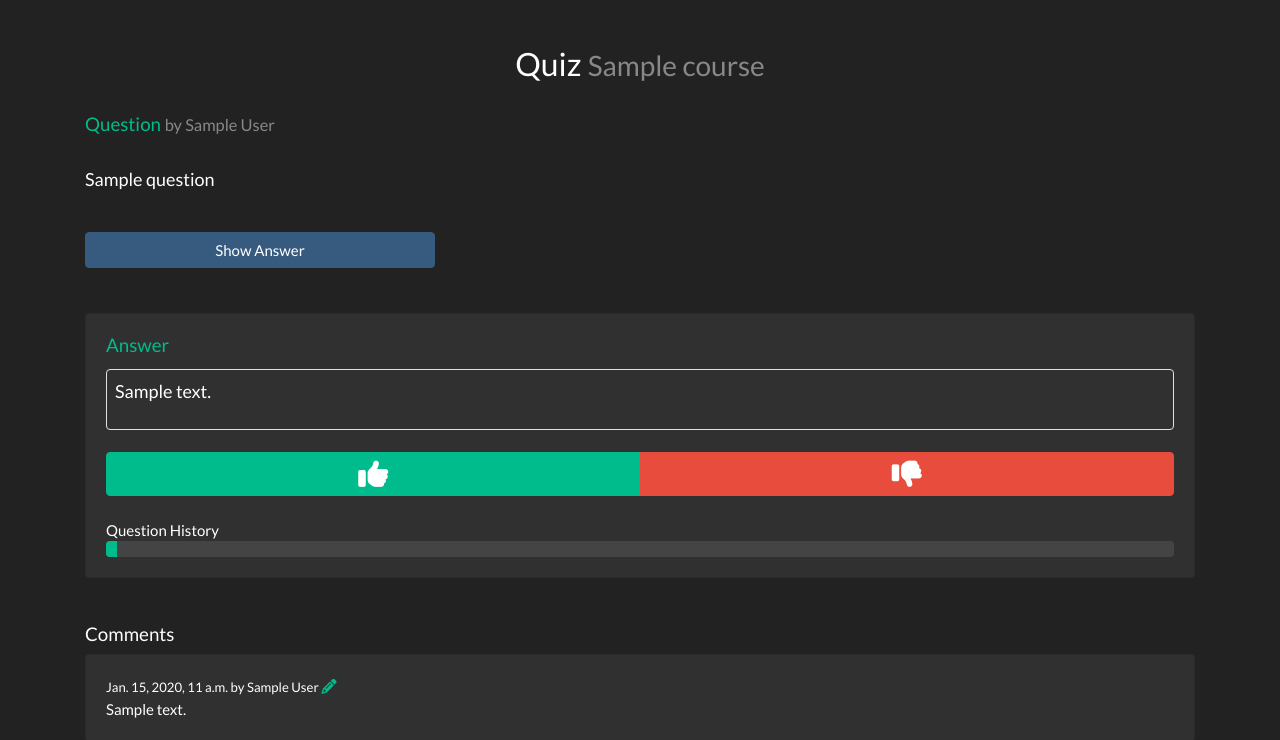
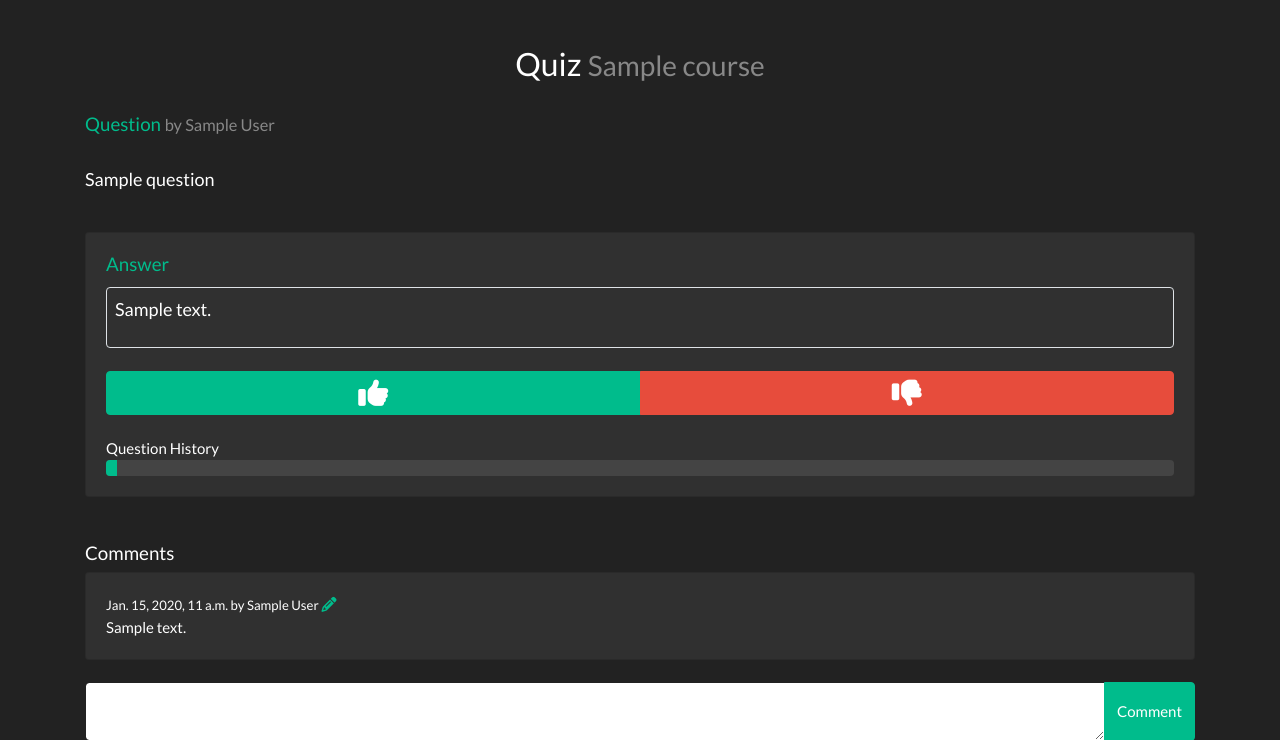
Before and after one commit to vabene1111/LearningCards, a Django app: template Cards/templates/quiz.html in a window 1280 px wide, after a click on "Show Answer". Shown: the part 71-811 px from the top of the page. Run offline with Django 3.2, Linux system fonts and the light colour scheme; tables that the repository leaves empty hold one stand-in row (values such as "Sample post"); the template is opened without the code that fills it: values that come from a table or form of the project are taken from there, most other values are stand-ins (such as "Sample title", 1, 10 or a date in 2020); data that the repository does not hold is empty; some libraries are stand-ins or nearby versions.

Commit message:
hide answer button on click

```diff
--- a/Cards/templates/quiz.html
+++ b/Cards/templates/quiz.html
@@ -29,15 +29,12 @@
     <div class="row">
         <div class="col col-lg-4 col-lg-push-4 col-md-12" style="text-align: center">
             <button style="width: 100%" class="btn btn-primary" type="button" data-toggle="collapse"
-                    data-target="#collapse_answer"
+                    data-target="#collapse_answer" onclick="expandAnswer()" id="btn_answer"
                     aria-expanded="false" aria-controls="collapseExample">
                 {% trans 'Show Answer' %}
             </button>
         </div>
     </div>
-
-    <br/>
-    <br/>
 
     <div class="collapse" id="collapse_answer">
         <div class="row">
@@ -46,13 +43,13 @@
 
 
                     <div class="row">
-                        <div class="col-md-6">
-                            <h5 class="card-title text-success">{% trans 'Answer' %}</h5>
+                        <div class="col-md-6 col-sm-6 col-6">
+                            <h5 class="card-title text-success" id="h_answer">{% trans 'Answer' %}</h5>
                         </div>
-                        <div class="col-md-6 pull-right" style="text-align: right">
+                        <div class="col-md-6 col-sm-6 col-6 pull-right" style="text-align: right">
                             {% if request.user == question.author or request.user.is_superuser %}
                                 <a href="{% url 'edit_question' question.pk %}"><i
-                                        class="fas fa-pencil-alt"></i></a> {% endif %}
+                                        class="fas fa-pencil-alt"></i></a>{% endif %}
                         </div>
                     </div>
 
@@ -61,7 +58,7 @@
                     </span>
                     <br/>
 
-                    <div class="btn-group" role="group">
+                    <div class="btn-group" role="group" id="btn_group_vote">
                         <a href="{% url 'quiz_success' question.pk %}" class="btn btn-success"><i
                                 class="fas fa-thumbs-up fa-2x"></i></a>
                         <a href="{% url 'quiz_fail' question.pk %}" class="btn btn-danger"><i
@@ -115,6 +112,14 @@
 
     </div>
 
+    <script type="text/javascript">
+        function expandAnswer() {
+            $('#btn_answer').remove();
+            $('#btn_group_vote').scrollTop( 1 );
+
+        }
+    </script>
+
 
 
 {% endblock %}
```
